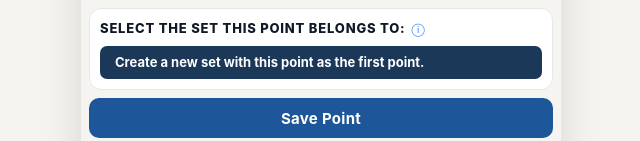
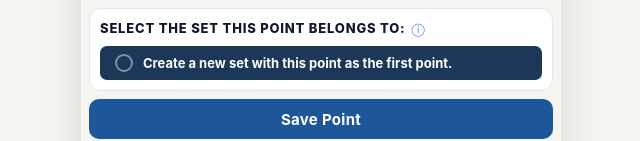
Before and after one commit to brightskyconstruction-prog/elevation-calculator-web, a React (Vite) app: page / in a window 1280 px wide. Both pictures are taken after a click on the button "Continue as Guest". Shown: the part 328-469 px from the top of the page, without its empty margins (319-959 px from the left). Built offline with nearby package versions, Linux system fonts and the light colour scheme.

Commit message:
point tab update

```diff
--- a/src/screens/AddNewPointScreen.tsx
+++ b/src/screens/AddNewPointScreen.tsx
@@ -817,47 +817,54 @@ export default function AddNewPointScreen({ projectId, isVisible = true, editPoi
           </div>
 
           <div style={{ display: 'flex', flexDirection: 'column', gap: 6 }}>
-            {/* Button 1: Add to Current Set — only shown when a set exists */}
+            {/* Option 1: Add to Current Set — radio row, only shown when a set exists */}
             {sets.length > 0 && lastUsedSet && (
               <button
                 style={{
                   ...s.setAssignBtn,
+                  display: 'flex', alignItems: 'center', gap: 10,
                   ...(setAssignMethod === 'existing'
                     ? s.setAssignBtnActive
                     : setAssignMethod === 'new' ? s.setAssignBtnDim : {}),
                 }}
                 onClick={() => {
-                  // Already selected — single-click does nothing; double-click clears
                   if (setAssignMethod === 'existing') return;
-                  setPendingNewSet(null); // discard any staged new set
+                  setPendingNewSet(null);
                   setAssignedSet(lastUsedSet.id);
                   setSetAssignMethod('existing');
                   setSetWarning(false);
                 }}
-                onDoubleClick={() => {
-                  if (setAssignMethod === 'existing') {
-                    setAssignedSet(null);
-                    setSetAssignMethod(null);
-                  }
-                }}
               >
+                {/* Radio dot */}
+                <span style={{
+                  width: 18, height: 18, borderRadius: '50%', flexShrink: 0,
+                  border: `2px solid ${setAssignMethod === 'existing' ? GOLD : 'rgba(255,255,255,0.45)'}`,
+                  backgroundColor: setAssignMethod === 'existing' ? GOLD : 'transparent',
+                  display: 'flex', alignItems: 'center', justifyContent: 'center',
+                }}>
+                  {setAssignMethod === 'existing' && (
+                    <span style={{ width: 7, height: 7, borderRadius: '50%', backgroundColor: NAVY, display: 'block' }} />
+                  )}
+                </span>
+                <span style={{ flex: 1, textAlign: 'left' as const }}>
                   {setAssignMethod === 'existing' && assignedSetObj
-                  ? `✓ ${t('currentSetLabel')}: ${[assignedSetObj.setLabel, assignedSetObj.name].filter(Boolean).join(' • ')}`
+                    ? `${t('currentSetLabel')}: ${[assignedSetObj.setLabel, assignedSetObj.name].filter(Boolean).join(' • ')}`
                     : `${t('addToExistingSet')}: ${[lastUsedSet.setLabel, lastUsedSet.name].filter(Boolean).join(' • ')}`
                   }
+                </span>
               </button>
             )}
 
-            {/* Button 2: Create New Set */}
+            {/* Option 2: Create New Set — radio row */}
             <button
               style={{
                 ...s.setAssignBtn,
+                display: 'flex', alignItems: 'center', gap: 10,
                 ...(setAssignMethod === 'new'
                   ? s.setAssignBtnActive
                   : setAssignMethod === 'existing' ? s.setAssignBtnDim : {}),
               }}
               onClick={() => {
-                // Already selected — single-click does nothing; double-click clears
                 if (setAssignMethod === 'new') return;
                 if (showManualBm && (!bmElevStr || isNaN(parseFloat(bmElevStr)) || parseFloat(bmElevStr) <= 0)) {
                   setNewSetElevWarn(true);
@@ -866,18 +873,24 @@ export default function AddNewPointScreen({ projectId, isVisible = true, editPoi
                 setNewSetElevWarn(false);
                 setShowCreate(true);
               }}
-              onDoubleClick={() => {
-                if (setAssignMethod === 'new') {
-                  setAssignedSet(null);
-                  setSetAssignMethod(null);
-                  setPendingNewSet(null);
-                }
-              }}
             >
+              {/* Radio dot */}
+              <span style={{
+                width: 18, height: 18, borderRadius: '50%', flexShrink: 0,
+                border: `2px solid ${setAssignMethod === 'new' ? GOLD : 'rgba(255,255,255,0.45)'}`,
+                backgroundColor: setAssignMethod === 'new' ? GOLD : 'transparent',
+                display: 'flex', alignItems: 'center', justifyContent: 'center',
+              }}>
+                {setAssignMethod === 'new' && (
+                  <span style={{ width: 7, height: 7, borderRadius: '50%', backgroundColor: NAVY, display: 'block' }} />
+                )}
+              </span>
+              <span style={{ flex: 1, textAlign: 'left' as const }}>
                 {setAssignMethod === 'new' && assignedSetObj
-                ? `✓ ${t('newSetLabel')}: ${[assignedSetObj.setLabel, assignedSetObj.name].filter(Boolean).join(' • ')}`
+                  ? `${t('newSetLabel')}: ${[assignedSetObj.setLabel, assignedSetObj.name].filter(Boolean).join(' • ')}`
                   : t('createNewSetBtn')
                 }
+              </span>
             </button>
 
             {newSetElevWarn && <div style={s.warnMsg}>⚠ {t('elevRequiredForSet')}</div>}
```
Lines whose indentation alone changed are shown as unchanged.
